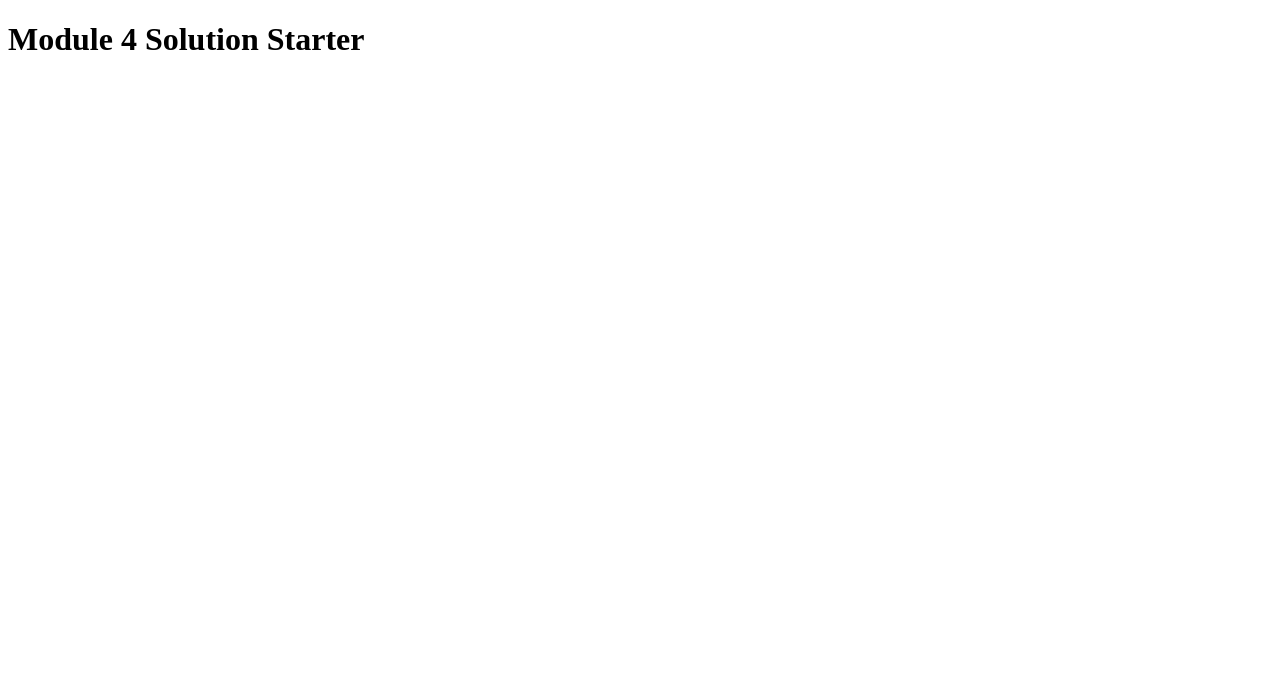
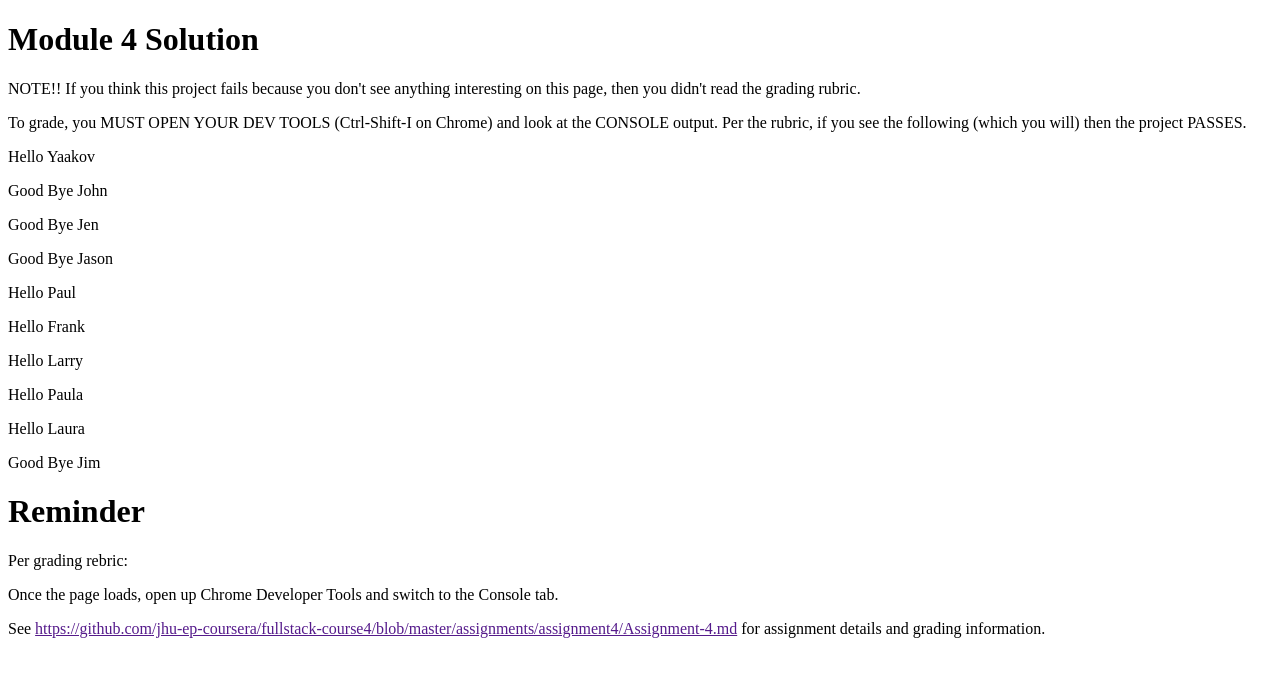
Before and after one commit to tmpublic100/module4-solution, a plain HTML site: page index.html in a window 1280 px wide. Drawn offline with Linux system fonts and the light colour scheme.

Commit message:
[TMoody] Updated index.html to guide reviewers.....

```diff
--- a/index.html
+++ b/index.html
@@ -2,7 +2,7 @@
 <html>
 <head>
   <meta charset="utf-8">
-  <title>Module 4 Solution Starter</title>
+  <title>Module 4 Solution</title>
   <script>
     var names = []; // DO NOT REMOVE
   </script>
@@ -11,6 +11,23 @@
   <script src="js/script.js"></script>
 </head>
 <body>
-  <h1>Module 4 Solution Starter</h1>
+  <h1>Module 4 Solution</h1>
+  <p>NOTE!! If you think this project fails because you don't see anything interesting on this page, then you didn't read the grading rubric.</p>
+  <p>To grade, you MUST OPEN YOUR DEV TOOLS (Ctrl-Shift-I on Chrome) and look at the CONSOLE output.  Per the rubric, if you see the following (which you will) then the project PASSES.<p>
+<p>Hello Yaakov</p>
+<p>Good Bye John</p>
+<p>Good Bye Jen</p>
+<p>Good Bye Jason</p>
+<p>Hello Paul</p>
+<p>Hello Frank</p>
+<p>Hello Larry</p>
+<p>Hello Paula</p>
+<p>Hello Laura</p>
+<p>Good Bye Jim</p>
+
+  <h1>Reminder</h1>
+  <p> Per grading rebric:</p>
+  <p>Once the page loads, open up Chrome Developer Tools and switch to the Console tab.</p>
+  <p>See <a href="">https://github.com/jhu-ep-coursera/fullstack-course4/blob/master/assignments/assignment4/Assignment-4.md</a> for assignment details and grading information.</p>
 </body>
 </html>
```
